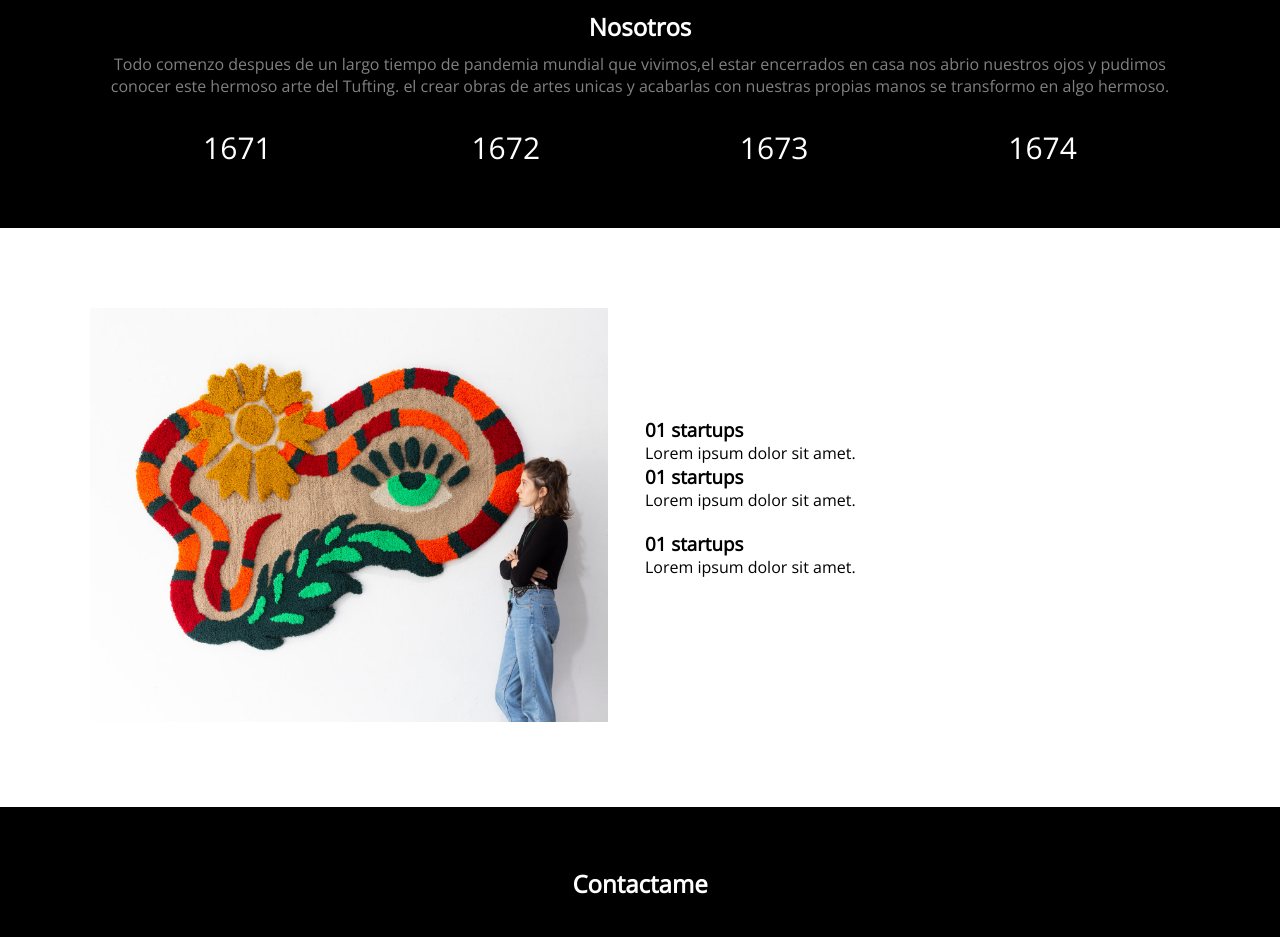
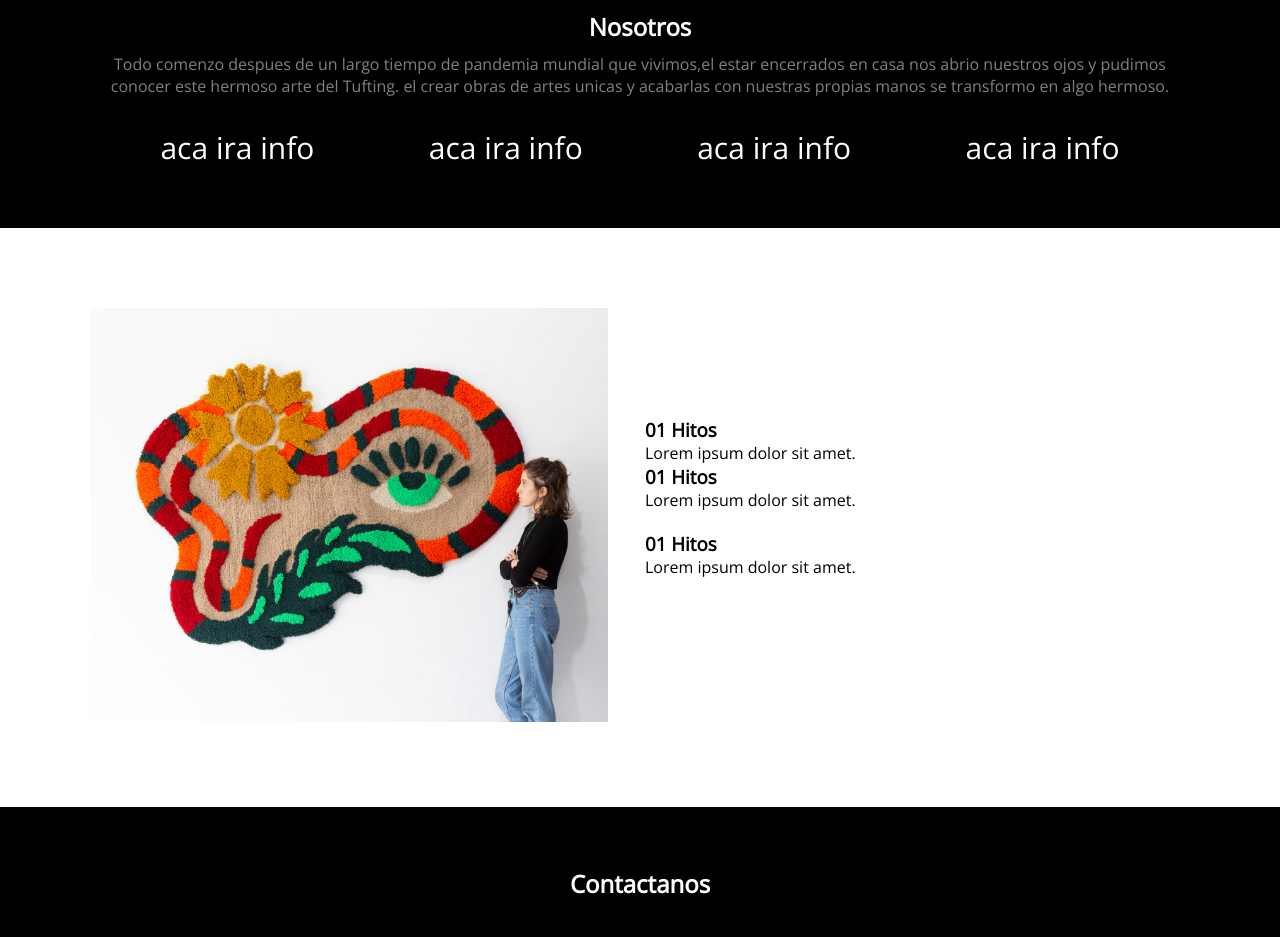
Before and after one commit to JairoMaz/ProyectoCoder, a plain HTML site: page index.html in a window 1280 px wide. Shown: the part 860-1797 px from the top of the page. Drawn offline with nearby package versions, Linux system fonts and the light colour scheme; a web font is replaced by a local one.

Commit message:
“cambios2”

```diff
--- a/css/stilos.css
+++ b/css/stilos.css
@@ -17,7 +17,6 @@
     --txt-texto:'Raleway', sans-serif;
     --txt-textoN:'Open Sans', sans-serif;
 }
-
 body{
     font-family: var(--txt-textoN);
 }
@@ -72,13 +71,11 @@ body{
     text-decoration: none;
     border-style: solid;
 }
-
 /*header*/
 .servicios{
     height: 370px;
     background:linear-gradient(180deg, white 50%, black 50%);
 }
-
 .items{
     grid-column: 1/-1;
     display: flex;
@@ -96,6 +93,16 @@ body{
     height: 220px;
     padding: 20px 10px;
     text-align: center;
+}
+
+.item:hover{
+    transform:scale(0.9);
+    background: var(--clr-segundario);
+}
+.item{
+    transition-property: all;
+    transition-duration:1s;
+    transition: all 2s;
 }
 
 [class^="fa-solid fa-rug"]{
@@ -140,9 +147,7 @@ body{
     font-size: 30px;
     width: 22%;
 }
-
 /*Mision*/
-
 .mission{
     padding: 80px 0;
 }
@@ -158,9 +163,8 @@ body{
 }
 
 /*Footer*/
-
 footer{
-    background: black;
+    background:black;
     color:white;
     text-align: center;
     padding: 60px 0;
--- a/index.html
+++ b/index.html
@@ -7,6 +7,7 @@
     <title>Siluetas</title>
     <link rel="stylesheet" href="./css/stilos.css">
     <script src="https://kit.fontawesome.com/ddb3ba7335.js" crossorigin="anonymous"></script>
+    <link href="https://unpkg.com/aos@2.3.1/dist/aos.css" rel="stylesheet">
 </head>
 <body>
     <header class="header">
@@ -16,7 +17,7 @@
                     Convertimos tu idea <span.weigth-400>en Alfombra</span.weigth-400>
                 </h1>
                 <p class="parrafo">Lorem ipsum dolor sit amet.</p>
-                <a href="" class="cta">Contactamos</a>
+                <a href="" class="cta">Contactanos</a>
             </div>
             <div class="img-hero">
                 <img src="./Imagenes/tufting.jpg" alt="PersonaTufting" class="img">
@@ -51,28 +52,28 @@
                     <p class="parrafo">Todo comenzo despues de un largo tiempo de pandemia mundial que vivimos,el estar encerrados en casa nos abrio nuestros ojos y pudimos conocer este hermoso arte del Tufting. el crear obras de artes unicas y acabarlas con nuestras propias manos se transformo en algo hermoso.</p>
                 </div>
                 <div class="numeros">
-                    <div class="number">1671</div>
-                    <div class="number">1672</div>
-                    <div class="number">1673</div>
-                    <div class="number">1674</div>
+                    <div class="number">aca ira info</div>
+                    <div class="number">aca ira info</div>
+                    <div class="number">aca ira info</div>
+                    <div class="number">aca ira info</div>
                 </div>
             </div>
         </section>
         <section class="mission grid">
             <div class="textos-mision">
                 <div class="texto-mision">
-                    <h3>01 startups</h3>
+                    <h3>01 Hitos</h3>
                     <p>Lorem ipsum dolor sit amet.</p>
                 </div>
                 <div class="textos-mision">
                     <div class="texto-mision">
-                        <h3>01 startups</h3>
+                        <h3>01 Hitos</h3>
                         <p>Lorem ipsum dolor sit amet.</p>
                     </div>
                 </div>
                 <div class="textos-mision">
                     <div class="texto-mision">
-                        <h3>01 startups</h3>
+                        <h3>01 Hitos</h3>
                         <p>Lorem ipsum dolor sit amet.</p>
                     </div>
                 </div>
@@ -85,7 +86,7 @@
     <footer>
         <div class="grid">
             <div class="textos-Footer">
-                <h2 class="subtitulo">Contactame</h2>
+                <h2 class="subtitulo">Contactanos</h2>
             </div>
             <div class="footer-Item1">
                 <a href="#">
```
